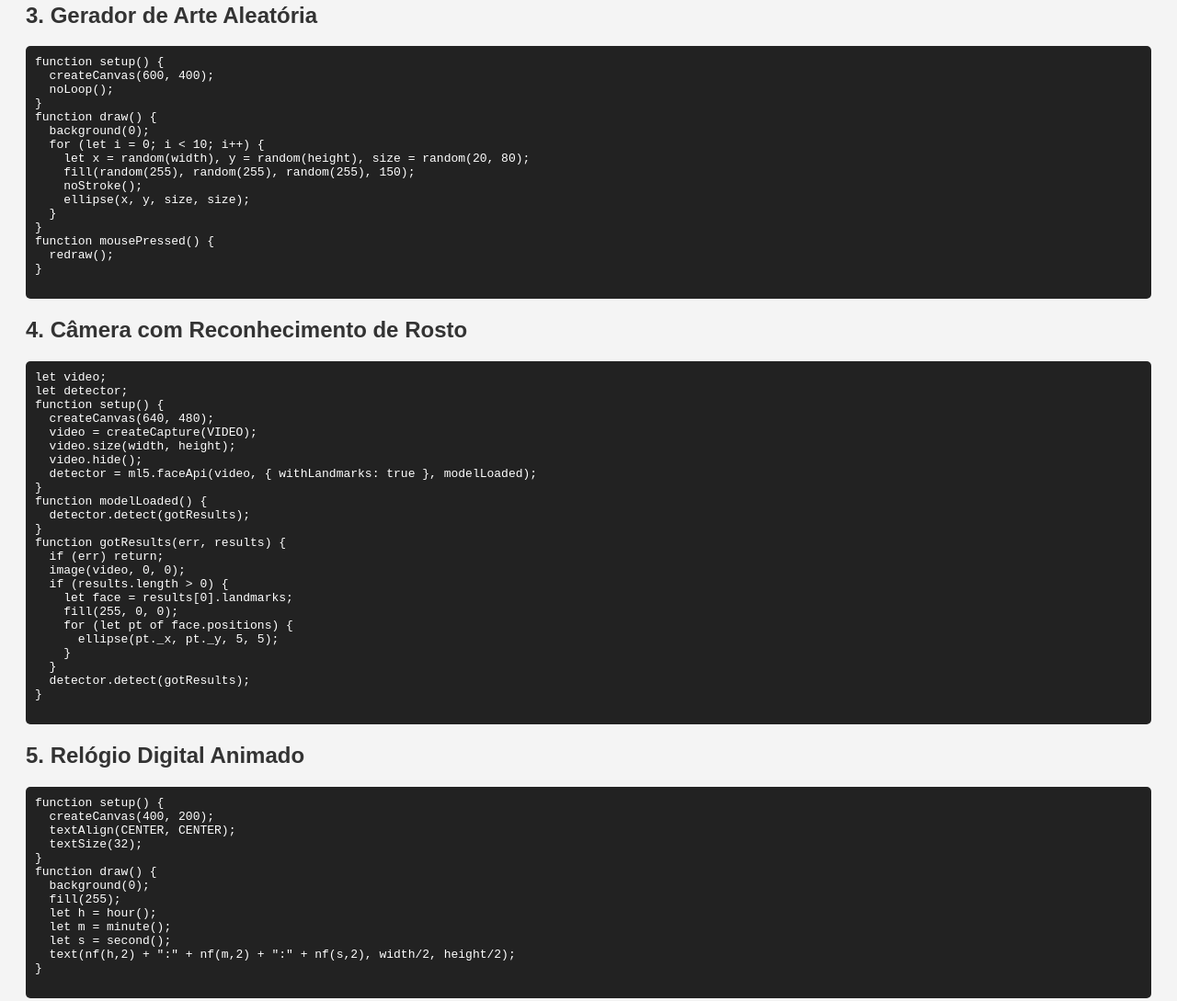
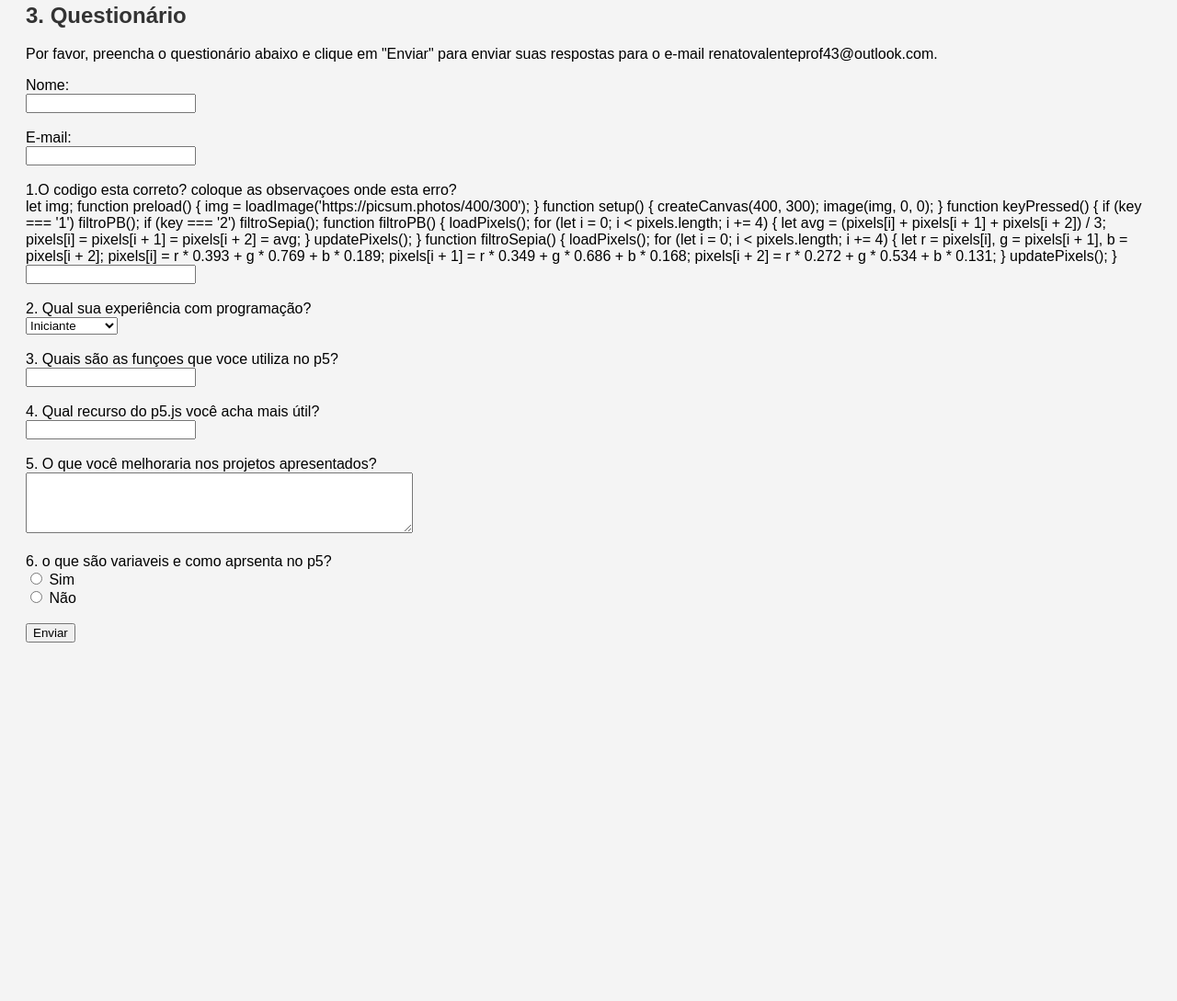
Before and after one commit to Renato2024Valente/projetosP5Renato, a plain HTML site: page index.html in a window 1280 px wide. Shown: the part 1076-2165 px from the top of the page at 92% size. After the commit the page ends 1803 px from the top, so only its background shows below. Drawn offline with Linux system fonts and the light colour scheme.

Commit message:
Add files via upload

```diff
--- a/index.html
+++ b/index.html
@@ -72,106 +72,70 @@ function filtroSepia() {
 }
     </pre>
 
-    <h2>3. Gerador de Arte Aleatória</h2>
-    <pre>
+    <h2>3. Questionário</h2>
+    <p>Por favor, preencha o questionário abaixo e clique em "Enviar" para enviar suas respostas para o e-mail renatovalenteprof43@outlook.com.</p>
+    <form action="mailto:renatovalenteprof43@outlook.com" method="post" enctype="text/plain">
+        <label for="nome">Nome:</label><br>
+        <input type="text" id="nome" name="Nome" required><br><br>
+
+        <label for="email">E-mail:</label><br>
+        <input type="email" id="email" name="Email" required><br><br>
+
+        <label>1.O codigo esta correto? coloque as observaçoes onde esta erro?</label><br>
+          <label>let img;
+function preload() {
+  img = loadImage('https://picsum.photos/400/300');
+}
 function setup() {
-  createCanvas(600, 400);
-  noLoop();
+  createCanvas(400, 300);
+  image(img, 0, 0);
 }
-function draw() {
-  background(0);
-  for (let i = 0; i < 10; i++) {
-    let x = random(width), y = random(height), size = random(20, 80);
-    fill(random(255), random(255), random(255), 150);
-    noStroke();
-    ellipse(x, y, size, size);
+function keyPressed() {
+  if (key === '1') filtroPB();
+  if (key === '2') filtroSepia();
+
+function filtroPB() {
+  loadPixels();
+  for (let i = 0; i < pixels.length; i += 4) {
+    let avg = (pixels[i] + pixels[i + 1] + pixels[i + 2]) / 3;
+    pixels[i] = pixels[i + 1] = pixels[i + 2] = avg;
   }
+  updatePixels();
 }
-function mousePressed() {
-  redraw();
+function filtroSepia() {
+  loadPixels();
+  for (let i = 0; i < pixels.length; i += 4) {
+    let r = pixels[i], g = pixels[i + 1], b = pixels[i + 2];
+    pixels[i] = r * 0.393 + g * 0.769 + b * 0.189;
+    pixels[i + 1] = r * 0.349 + g * 0.686 + b * 0.168;
+    pixels[i + 2] = r * 0.272 + g * 0.534 + b * 0.131;
+  }
+  updatePixels();
 }
-    </pre>
+    </label>
+        <input type="text" name="Projeto_Preferido"><br><br>
 
-    <h2>4. Câmera com Reconhecimento de Rosto</h2>
-    <pre>
-let video;
-let detector;
-function setup() {
-  createCanvas(640, 480);
-  video = createCapture(VIDEO);
-  video.size(width, height);
-  video.hide();
-  detector = ml5.faceApi(video, { withLandmarks: true }, modelLoaded);
-}
-function modelLoaded() {
-  detector.detect(gotResults);
-}
-function gotResults(err, results) {
-  if (err) return;
-  image(video, 0, 0);
-  if (results.length > 0) {
-    let face = results[0].landmarks;
-    fill(255, 0, 0);
-    for (let pt of face.positions) {
-      ellipse(pt._x, pt._y, 5, 5);
-    }
-  }
-  detector.detect(gotResults);
-}
-    </pre>
+        <label>2. Qual sua experiência com programação?</label><br>
+        <select name="Experiencia">
+            <option value="Iniciante">Iniciante</option>
+            <option value="Intermediário">Intermediário</option>
+            <option value="Avançado">Avançado</option>
+        </select><br><br>
 
-    <h2>5. Relógio Digital Animado</h2>
-    <pre>
-function setup() {
-  createCanvas(400, 200);
-  textAlign(CENTER, CENTER);
-  textSize(32);
-}
-function draw() {
-  background(0);
-  fill(255);
-  let h = hour();
-  let m = minute();
-  let s = second();
-  text(nf(h,2) + ":" + nf(m,2) + ":" + nf(s,2), width/2, height/2);
-}
-    </pre>
+        <label>3. Quais são as funçoes que voce utiliza no p5?</label><br>
+        <input type="text" name="Linguagem_Preferida"><br><br>
 
-    <h2>6. Simulador de Partículas</h2>
-    <pre>
-let particles = [];
-function setup() {
-  createCanvas(600, 400);
-}
-function draw() {
-  background(0);
-  for (let p of particles) {
-    p.update();
-    p.show();
-  }
-}
-function mousePressed() {
-  particles.push(new Particle(mouseX, mouseY));
-}
-class Particle {
-  constructor(x, y) {
-    this.x = x;
-    this.y = y;
-    this.vx = random(-2, 2);
-    this.vy = random(-2, 2);
-    this.alpha = 255;
-  }
-  update() {
-    this.x += this.vx;
-    this.y += this.vy;
-    this.alpha -= 5;
-  }
-  show() {
-    fill(255, this.alpha);
-    noStroke();
-    ellipse(this.x, this.y, 10);
-  }
-}
-    </pre>
+        <label>4. Qual recurso do p5.js você acha mais útil?</label><br>
+        <input type="text" name="Recurso_p5"><br><br>
+
+        <label>5. O que você melhoraria nos projetos apresentados?</label><br>
+        <textarea name="Sugestao" rows="4" cols="50"></textarea><br><br>
+
+        <label>6. o que são variaveis e como aprsenta no p5?</label><br>
+        <input type="radio" name="Mais_Conteudo" value="Sim"> Sim<br>
+        <input type="radio" name="Mais_Conteudo" value="Não"> Não<br><br>
+
+        <input type="submit" value="Enviar">
+    </form>
 </body>
 </html>
```
